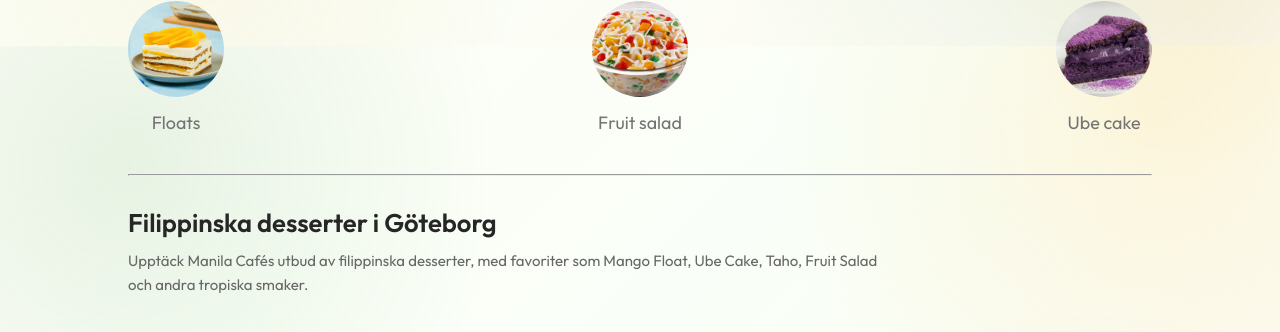
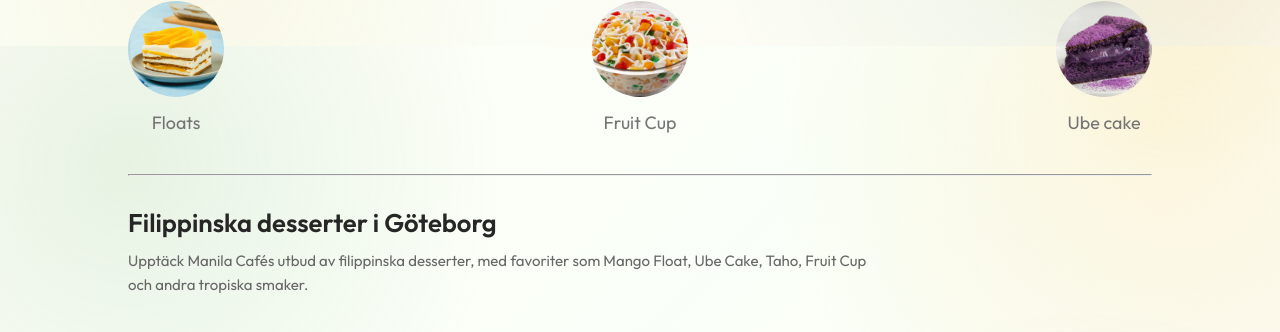
Before and after one commit to Manilacafe13/manilacafe, a React (Vite) app in the folder frontend/: page / in a window 1280 px wide. Shown: the part 754-1086 px from the top of the page. Built offline with nearby package versions, Linux system fonts and the light colour scheme; no server answers.

Commit message:
Update products and frontend

```diff
--- a/frontend/index.html
+++ b/frontend/index.html
@@ -26,7 +26,7 @@
 
     <meta
       name="description"
-      content="Manila Café erbjuder filippinska desserter i Göteborg. Beställ Mango Float, Ube Cake, Taho, Fruit Salad och andra filippinska favoriter för avhämtning eller leverans."
+      content="Manila Café erbjuder filippinska desserter i Göteborg. Beställ Mango Float, Ube Cake, Taho, Fruit cup och andra filippinska favoriter för avhämtning eller leverans."
     />
 
 
--- a/frontend/src/assets/assets.js
+++ b/frontend/src/assets/assets.js
@@ -49,7 +49,7 @@ export const menu_list = [
         menu_image: menu_2
     },
     {
-        menu_name: "Fruit salad",
+        menu_name: "Fruit Cup",
         menu_image: menu_3
     },
     {
--- a/frontend/src/components/FoodDisplay/FoodDisplay.jsx
+++ b/frontend/src/components/FoodDisplay/FoodDisplay.jsx
@@ -23,7 +23,7 @@ const FoodDisplay = ({ category }) => {
         <p>
           Upptäck Manila Cafés utbud av filippinska desserter,
           med favoriter som Mango Float, Ube Cake, Taho,
-          Fruit Salad och andra tropiska smaker.
+          Fruit Cup och andra tropiska smaker.
         </p>
 
       </div>
--- a/frontend/src/components/FoodItem/FoodItem.jsx
+++ b/frontend/src/components/FoodItem/FoodItem.jsx
@@ -56,7 +56,7 @@ const FoodItem = ({
                 "Innehåller banan och kanel."
         },
 
-        "fruit salad": {
+        "fruit Cup": {
             ingredients:
                 "Eden cheese, Fiesta fruit cocktail, nata de coco, kokoskött, kokosgelé och kondenserad mjölk.",
             allergens:
```
Also changed, not shown: 1 other file (tests, documents, lock files or other folders).
